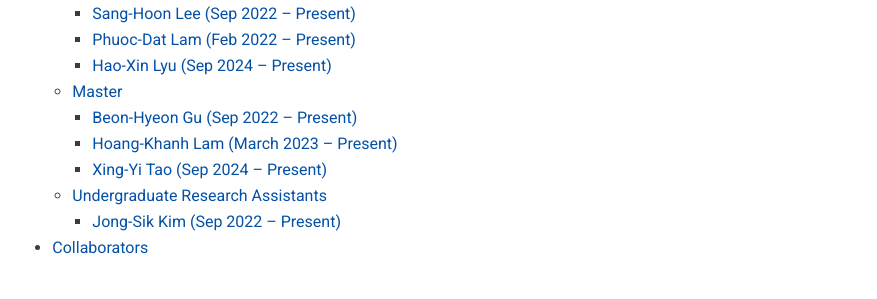
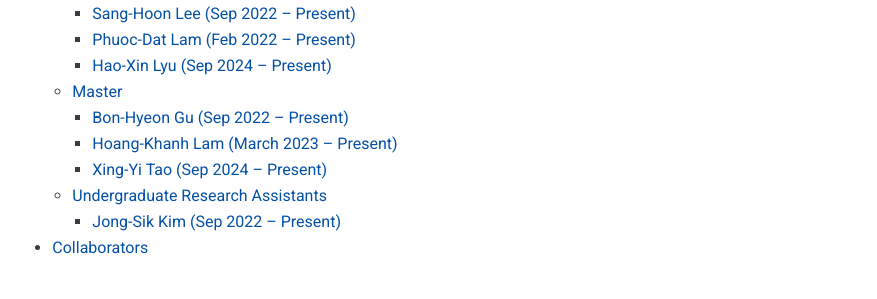
Before and after one commit to AIDTLab-DAU/AIDTLab-DAU.github.io, a Jekyll site: the page built from _pages/1-member.md, in a window 1280 px wide and 900 px high, scrolled down 1190 px. Shown: the part 152-451 px from the top of the window, without its empty margins (201-1078 px from the left). Built offline with Jekyll 4.4.1, drawn with Linux system fonts in a browser that asks for light colours; nearby versions of some CDN libraries; some of the changed text lies outside the part shown.

Commit message:
Corrected member name

```diff
--- a/_pages/1-member.md
+++ b/_pages/1-member.md
@@ -132,7 +132,7 @@ He has worked as a board member of IEEE R10 Busan (Changwon) section since 2015
 
 ## Master
 
-###### [Beon-Hyeon Gu](/member/gbh) (Sep 2022 -- Present)
+###### [Bon-Hyeon Gu](/member/gbh) (Sep 2022 -- Present)
 
 <table border="0">
 	<tr valign="top">
```
